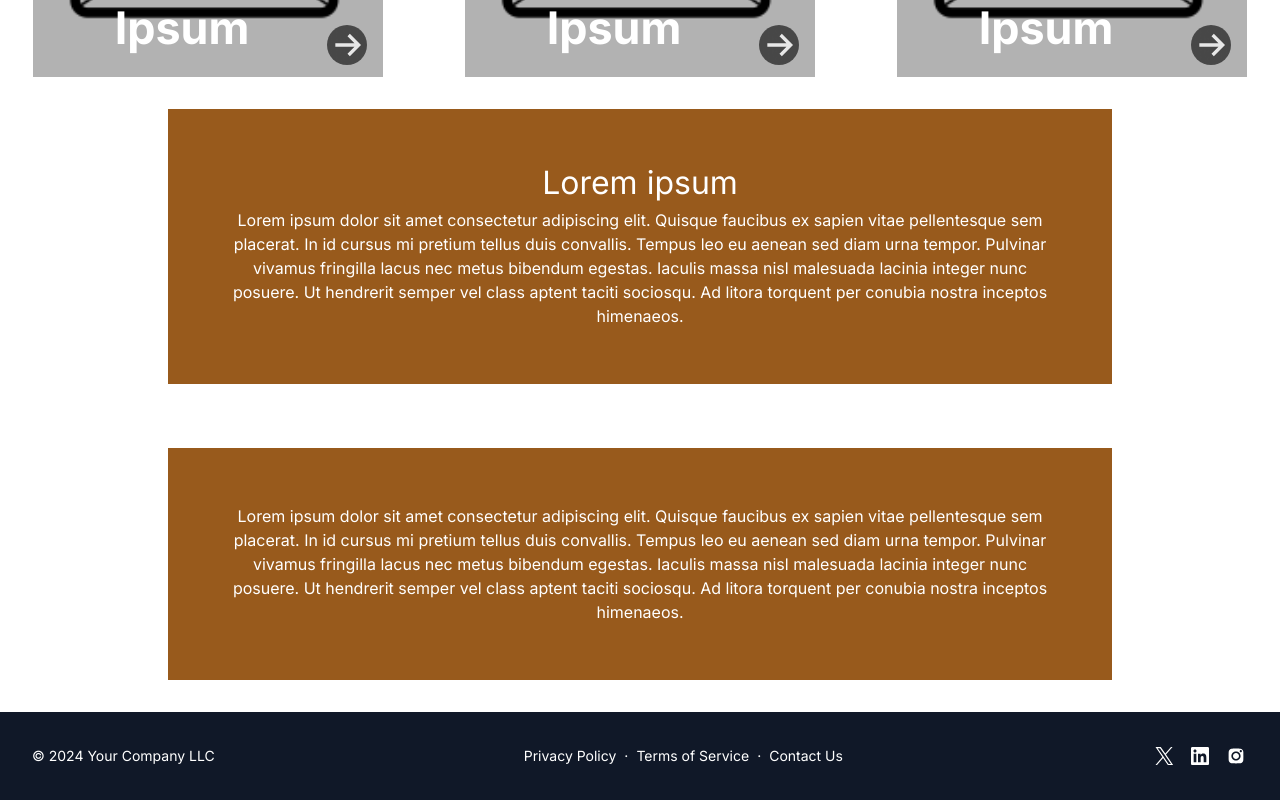
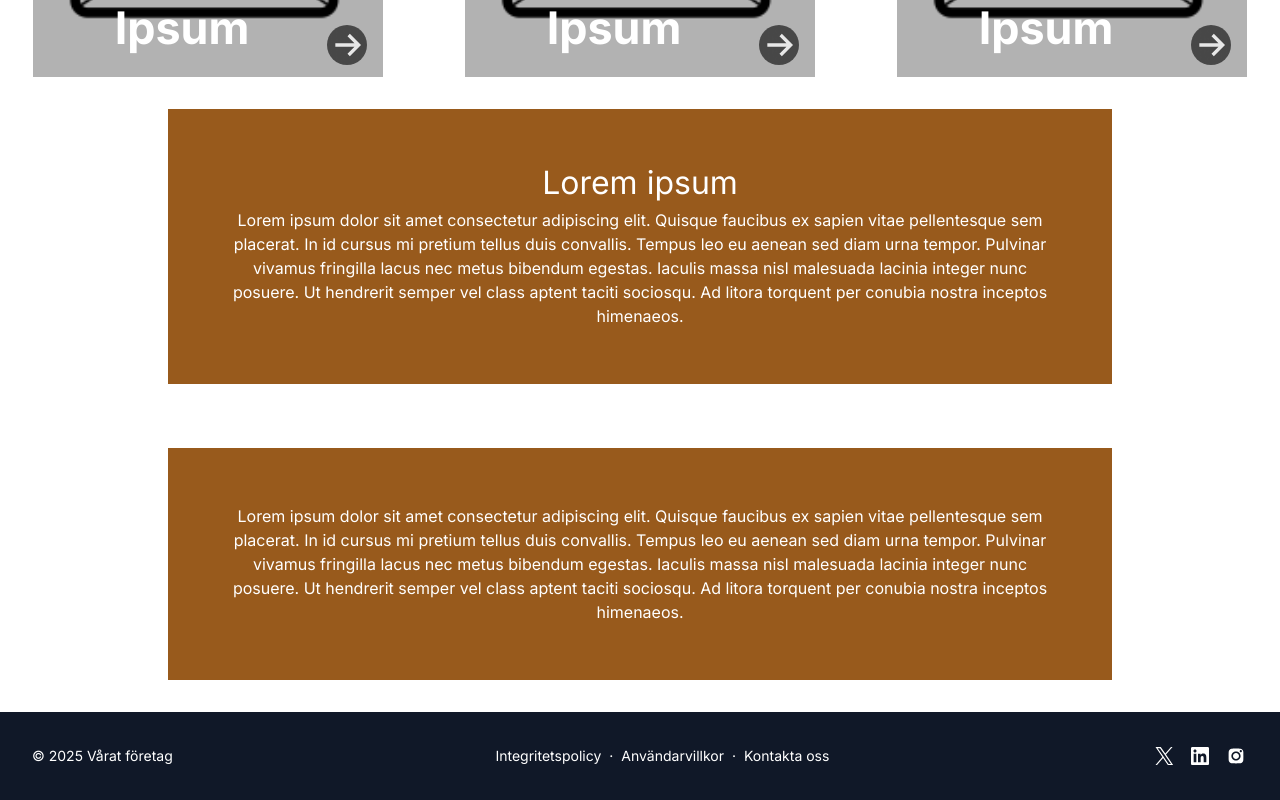
Before and after one commit to DavidTheMe/Bj-rnmamman-LIA, a React (Vite) app in the folder my-project/: page / in a window 1280 px wide. Shown: the part 1623-2423 px from the top of the page. Built offline with nearby package versions, Linux system fonts and the light colour scheme.

Commit message:
fixade till WCAG i Footer

```diff
--- a/my-project/src/components/Footer.tsx
+++ b/my-project/src/components/Footer.tsx
@@ -1,54 +1,130 @@
 import React from "react";
 
-// Lägg till props-typ som accepterar alla standard HTML-attribut
 type FooterProps = React.HTMLAttributes<HTMLElement>;
 
 const Footer: React.FC<FooterProps> = (props) => {
   return (
     <footer
-      {...props} // <-- här sprider vi role, aria-label och andra attribut
-      className="w-full text-sm px-8 py-3 mt-0 bg-gray-900 text-white"
+      {...props}
+      role="contentinfo"
+      aria-label="Sidfot"
+      className="
+        w-full text-sm px-8 py-3 mt-0
+        bg-gray-900 text-white
+      "
     >
       <div className="max-w-7xl mx-auto flex flex-col md:flex-row justify-between items-center gap-4">
+
         {/* Copyright */}
-        <p>© 2024 Your Company LLC</p>
+        <p>© 2025 Vårat företag</p>
 
         {/* Länkar */}
-        <p className="flex flex-wrap gap-2">
-          <a href="#" className="hover:text-gray-400">Privacy Policy</a> ·{" "}
-          <a href="#" className="hover:text-gray-400">Terms of Service</a> ·{" "}
-          <a href="#" className="hover:text-gray-400">Contact Us</a>
-        </p>
+        <nav aria-label="Sidfotslänkar">
+          <ul className="flex flex-wrap gap-2">
+            <li>
+              <a
+                href="#"
+                className="hover:text-gray-400 focus:outline-none focus:ring-2 focus:ring-white rounded-sm"
+              >
+                Integritetspolicy
+              </a>
+            </li>
+            <li>·</li>
+            <li>
+              <a
+                href="#"
+                className="hover:text-gray-400 focus:outline-none focus:ring-2 focus:ring-white rounded-sm"
+              >
+                Användarvillkor
+              </a>
+            </li>
+            <li>·</li>
+            <li>
+              <a
+                href="#"
+                className="hover:text-gray-400 focus:outline-none focus:ring-2 focus:ring-white rounded-sm"
+              >
+                Kontakta oss
+              </a>
+            </li>
+          </ul>
+        </nav>
 
         {/* Sociala ikoner */}
+        <nav aria-label="Sociala medier">
           <ul className="flex gap-3">
+
             {/* X / Twitter */}
             <li>
-            <a href="#" className="p-2 text-white rounded-full ">
-              <svg width="24" height="24" viewBox="0 0 24 24" fill="currentColor">
-                <path d="M13.982 10.622L20.54 3h-1.554l-5.693 6.618L8.745 3H3.5l6.876 10.007L3.5 21h1.554l6.012-6.989L15.868 21h5.245l-7.131-10.378Zm-2.128 2.474-.697-.997-5.543-7.93H8l4.474 6.4.697.996 5.815 8.318h-2.387l-4.745-6.787Z" />
+              <a
+                href="#"
+                aria-label="Besök oss på X (Twitter)"
+                className="
+                  p-2 text-white rounded-full
+                  hover:bg-gray-700 focus:outline-none focus:ring-2 focus:ring-white
+                "
+              >
+                <svg
+                  width="24"
+                  height="24"
+                  viewBox="0 0 24 24"
+                  fill="currentColor"
+                  aria-hidden="true"
+                  focusable="false"
+                >
+                  <path d="M13.982 10.622L20.54 3h-1.554l-5.693 6.618L8.745 3H3.5l6.876 10.007L3.5 21h1.554l6.012-6.989L15.868 21h5.245l-7.131-10.378Zm-2.128 2.474-.697-.997-5.543-7.93H8l4.474 6.4.697.996 5.815 8.318h-2.387l-4.745-6.787Z"/>
                 </svg>
               </a>
             </li>
 
             {/* LinkedIn */}
             <li>
-            <a href="#" className="p-2 text-white rounded-full">
-              <svg width="24" height="24" viewBox="0 0 24 24" fill="currentColor">
-                <path d="M19.7,3H4.3C3.582,3,3,3.582,3,4.3v15.4C3,20.418,3.582,21,4.3,21h15.4c0.718,0,1.3-0.582,1.3-1.3V4.3 C21,3.582,20.418,3,19.7,3z M8.339,18.338H5.667v-8.59h2.672V18.338z M7.004,8.574c-0.857,0-1.549-0.694-1.549-1.548 c0-0.855,0.691-1.548,1.549-1.548c0.854,0,1.547,0.694,1.547,1.548C8.551,7.881,7.858,8.574,7.004,8.574z M18.339,18.338h-2.669 v-4.177c0-0.996-0.017-2.278-1.387-2.278c-1.389,0-1.601,1.086-1.601,2.206v4.249h-2.667v-8.59h2.559v1.174h0.037 c0.356-0.675,1.227-1.387,2.526-1.387c2.703,0,3.203,1.779,3.203,4.092V18.338z" />
+              <a
+                href="#"
+                aria-label="Besök oss på LinkedIn"
+                className="
+                  p-2 text-white rounded-full
+                  hover:bg-gray-700 focus:outline-none focus:ring-2 focus:ring-white
+                "
+              >
+                <svg
+                  width="24"
+                  height="24"
+                  viewBox="0 0 24 24"
+                  fill="currentColor"
+                  aria-hidden="true"
+                  focusable="false"
+                >
+                  <path d="M19.7,3H4.3C3.582,3,3,3.582,3,4.3v15.4C3,20.418,3.582,21,4.3,21h15.4c0.718,0,1.3-0.582,1.3-1.3V4.3 C21,3.582,20.418,3,19.7,3z M8.339,18.338H5.667v-8.59h2.672V18.338z M7.004,8.574c-0.857,0-1.549-0.694-1.549-1.548 c0-0.855,0.691-1.548,1.549-1.548c0.854,0,1.547,0.694,1.547,1.548C8.551,7.881,7.858,8.574,7.004,8.574z M18.339,18.338h-2.669 v-4.177c0-0.996-0.017-2.278-1.387-2.278c-1.389,0-1.601,1.086-1.601,2.206v4.249h-2.667v-8.59h2.559v1.174h0.037 c0.356-0.675,1.227-1.387,2.526-1.387c2.703,0,3.203,1.779,3.203,4.092V18.338z"/>
                 </svg>
               </a>
             </li>
 
             {/* Instagram */}
             <li>
-            <a href="#" className="p-2  text-white rounded-full">
-              <svg width="24" height="24" viewBox="0 0 24 24" fill="currentColor">
-                <path d="M12,4.622c2.403,0,2.688,0.009,3.637,0.052c0.877,0.04,1.354,0.187,1.671,0.31c0.42,0.163,0.72,0.358,1.035,0.673 c0.315,0.315,0.51,0.615,0.673,1.035c0.123,0.317,0.27,0.794,0.31,1.671c0.043,0.949,0.052,1.234,0.052,3.637 s-0.009,2.688-0.052,3.637c-0.04,0.877-0.187,1.354-0.31,1.671c-0.163,0.42-0.358,0.72-0.673,1.035 c-0.315,0.315-0.615,0.51-1.035,0.673c-0.317,0.123-0.794,0.27-1.671,0.31c-0.949,0.043-1.233,0.052-3.637,0.052 s-2.688-0.009-3.637-0.052c-0.877-0.04-1.354-0.187-1.671-0.31c-0.42-0.163-0.72-0.358-1.035-0.673 c-0.315-0.315-0.51-0.615-0.673-1.035c-0.123-0.317-0.27-0.794-0.31-1.671C4.631,14.688,4.622,14.403,4.622,12 s0.009-2.688,0.052-3.637c0.04-0.877,0.187-1.354,0.31-1.671c0.163-0.42,0.358-0.72,0.673-1.035 c0.315-0.315,0.615-0.51,1.035-0.673c0.317-0.123,0.794-0.27,1.671-0.31C9.312,4.631,9.597,4.622,12,4.622 M12,7.378 c-2.552,0-4.622,2.069-4.622,4.622S9.448,16.622,12,16.622s4.622-2.069,4.622-4.622S14.552,7.378,12,7.378z M12,15 c-1.657,0-3-1.343-3-3s1.343-3,3-3s3,1.343,3,3S13.657,15,12,15z M16.804,6.116c-0.596,0-1.08,0.484-1.08,1.08 s0.484,1.08,1.08,1.08c0.596,0,1.08-0.484,1.08-1.08S17.401,6.116,16.804,6.116z" />
+              <a
+                href="#"
+                aria-label="Besök oss på Instagram"
+                className="
+                  p-2 text-white rounded-full
+                  hover:bg-gray-700 focus:outline-none focus:ring-2 focus:ring-white
+                "
+              >
+                <svg
+                  width="24"
+                  height="24"
+                  viewBox="0 0 24 24"
+                  fill="currentColor"
+                  aria-hidden="true"
+                  focusable="false"
+                >
+                  <path d="M12,4.622c2.403,0,2.688,0.009,3.637,0.052c0.877,0.04,1.354,0.187,1.671,0.31c0.42,0.163,0.72,0.358,1.035,0.673 c0.315,0.315,0.51,0.615,0.673,1.035c0.123,0.317,0.27,0.794,0.31,1.671c0.043,0.949,0.052,1.234,0.052,3.637 s-0.009,2.688-0.052,3.637c-0.04,0.877-0.187,1.354-0.31,1.671c-0.163,0.42-0.358,0.72-0.673,1.035 c-0.315,0.315-0.615,0.51-1.035,0.673c-0.317,0.123-0.794,0.27-1.671,0.31c-0.949,0.043-1.233,0.052-3.637,0.052 s-2.688-0.009-3.637-0.052c-0.877-0.04-1.354-0.187-1.671-0.31c-0.42-0.163-0.72-0.358-1.035-0.673 c-0.315-0.315-0.51-0.615-0.673-1.035c-0.123-0.317-0.27-0.794-0.31-1.671C4.631,14.688,4.622,14.403,4.622,12 s0.009-2.688,0.052-3.637c0.04-0.877,0.187-1.354,0.31-1.671c0.163-0.42,0.358-0.72,0.673-1.035 c0.315-0.315,0.615-0.51,1.035-0.673c0.317-0.123,0.794-0.27,1.671-0.31C9.312,4.631,9.597,4.622,12,4.622 M12,7.378 c-2.552,0-4.622,2.069-4.622,4.622S9.448,16.622,12,16.622s4.622-2.069,4.622-4.622S14.552,7.378,12,7.378z M12,15 c-1.657,0-3-1.343-3-3s1.343-3,3-3s3,1.343,3,3S13.657,15,12,15z M16.804,6.116c-0.596,0-1.08,0.484-1.08,1.08 s0.484,1.08,1.08,1.08c0.596,0,1.08-0.484,1.08-1.08S17.401,6.116,16.804,6.116z"/>
                 </svg>
               </a>
             </li>
           </ul>
+        </nav>
+
       </div>
     </footer>
   );
```
Lines whose indentation alone changed are shown as unchanged.
